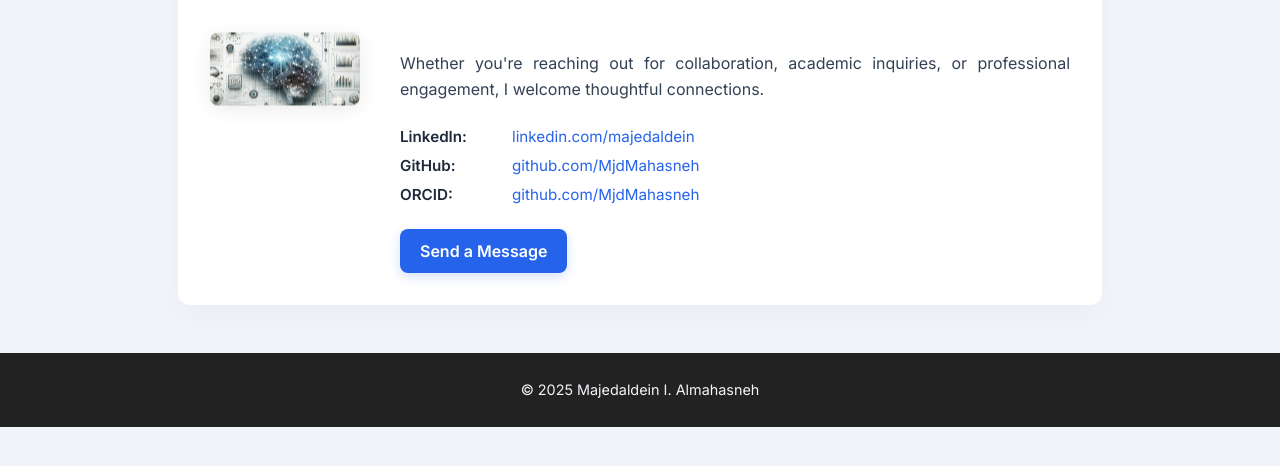
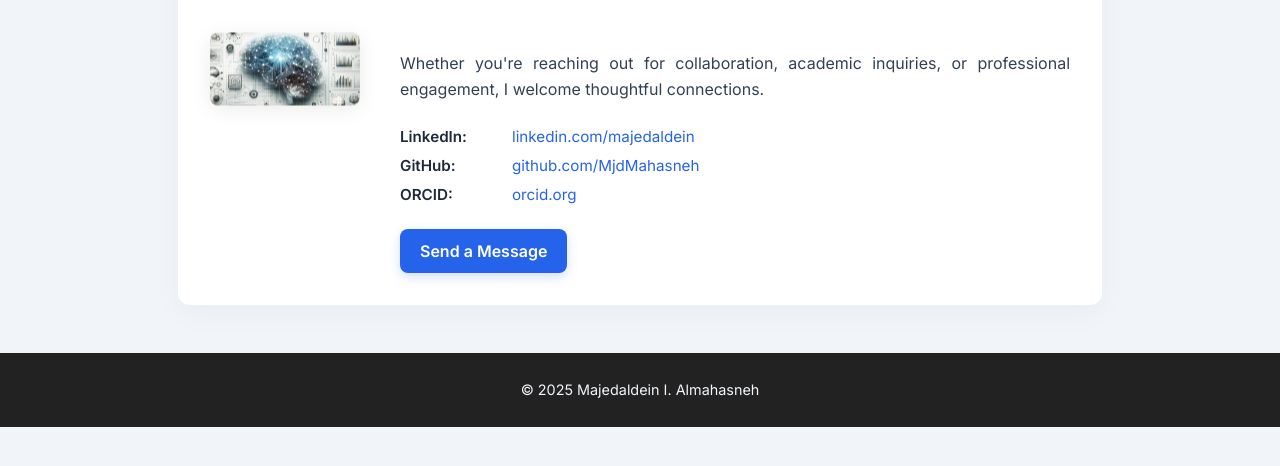
Before and after one commit to MjdMahasneh/site, a plain HTML site: page contact.html in a window 1280 px wide. Shown: the part 226-692 px from the top of the page. Drawn offline with Linux system fonts and the light colour scheme.

Commit message:
Update contact.html

```diff
--- a/contact.html
+++ b/contact.html
@@ -175,7 +175,7 @@
         <div><a href="https://github.com/MjdMahasneh" target="_blank">github.com/MjdMahasneh</a></div>
 
         <div><strong>ORCID:</strong></div>
-        <div><a href="https://orcid.org/0000-0002-5748-1760" target="_blank">github.com/MjdMahasneh</a></div>
+        <div><a href="https://orcid.org/0000-0002-5748-1760" target="_blank">orcid.org</a></div>
       </div>
 
       <a href="mailto:mjdmahasneh@live.com" class="button">Send a Message</a>
```
